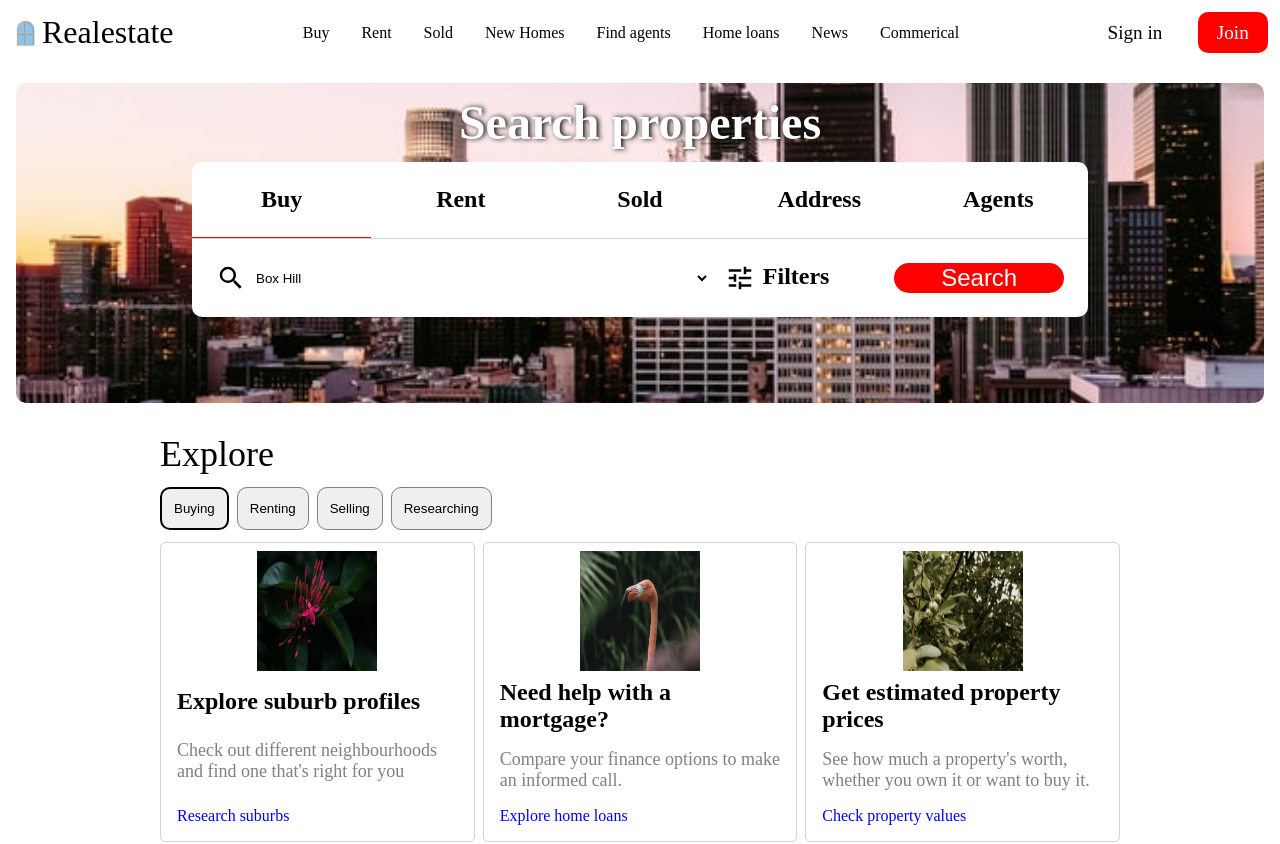
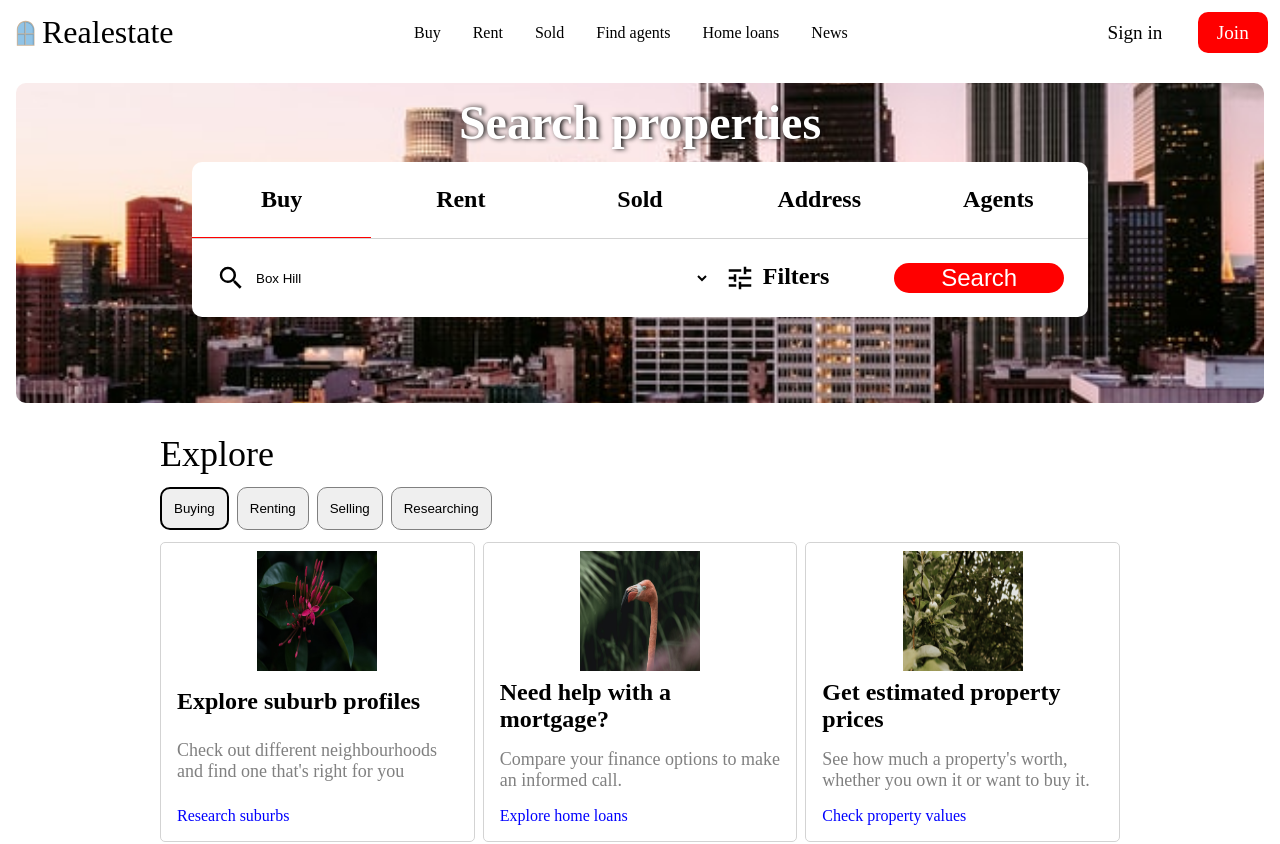
Before and after one commit to JohnGammie/realestate-react, a React (Create React App) app: page / in a window 1280 px wide. Shown: the top 844 px of the page. Built offline with nearby package versions, Linux system fonts and the light colour scheme.

Commit message:
Descopre new-homes & commerical page links

```diff
--- a/src/components/Navbar.js
+++ b/src/components/Navbar.js
@@ -20,11 +20,9 @@ const Navbar = () => {
         <NavbarItemLink to="/buy">Buy</NavbarItemLink>
         <NavbarItemLink to="/rent">Rent</NavbarItemLink>
         <NavbarItemLink to="/sold">Sold</NavbarItemLink>
-        <NavbarItemLink to="/new-homes">New Homes</NavbarItemLink>
         <NavbarItemLink to="/find-agents">Find agents</NavbarItemLink>
         <NavbarItemLink to="/home-loans">Home loans</NavbarItemLink>
         <NavbarItemLink to="/news">News</NavbarItemLink>
-        <NavbarItemLink to="/commerical">Commerical</NavbarItemLink>
       </NavbarItems>
       <NavbarUser>
         <NavbarButton to="/sign-in">Sign in</NavbarButton>
```
